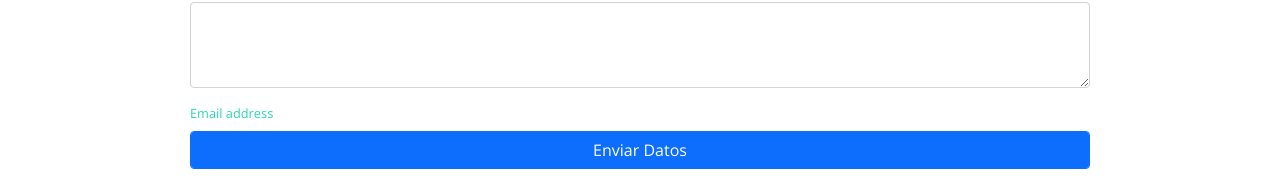
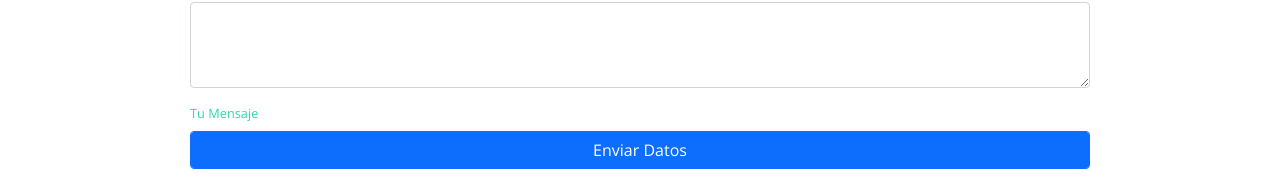
Before and after one commit to ErickSiguache/ProyectoFinal_TecEmer, a React (Create React App) app: page /contact-us in a window 1280 px wide. Shown: the part 426-620 px from the top of the page. Built offline with nearby package versions, Linux system fonts and the light colour scheme.

Commit message:
cambio en el mensaje en el contacto

```diff
--- a/src/components/pages/ContactUs.js
+++ b/src/components/pages/ContactUs.js
@@ -23,7 +23,7 @@ class ContactUs extends Component {
                 <textarea className="form-control" id="exampleFormControlTextarea1" rows="3" required></textarea>
               </div>
               <div className="mb-3">
-                <label for="exampleFormControlInput1" className="form-label">Email address</label>
+                <label for="exampleFormControlInput1" className="form-label">Tu Mensaje</label>
                 <input type="submit" className="btn btn-primary form-control" id="exampleFormControlInput1" value="Enviar Datos"></input>
               </div>
             </form>
```
